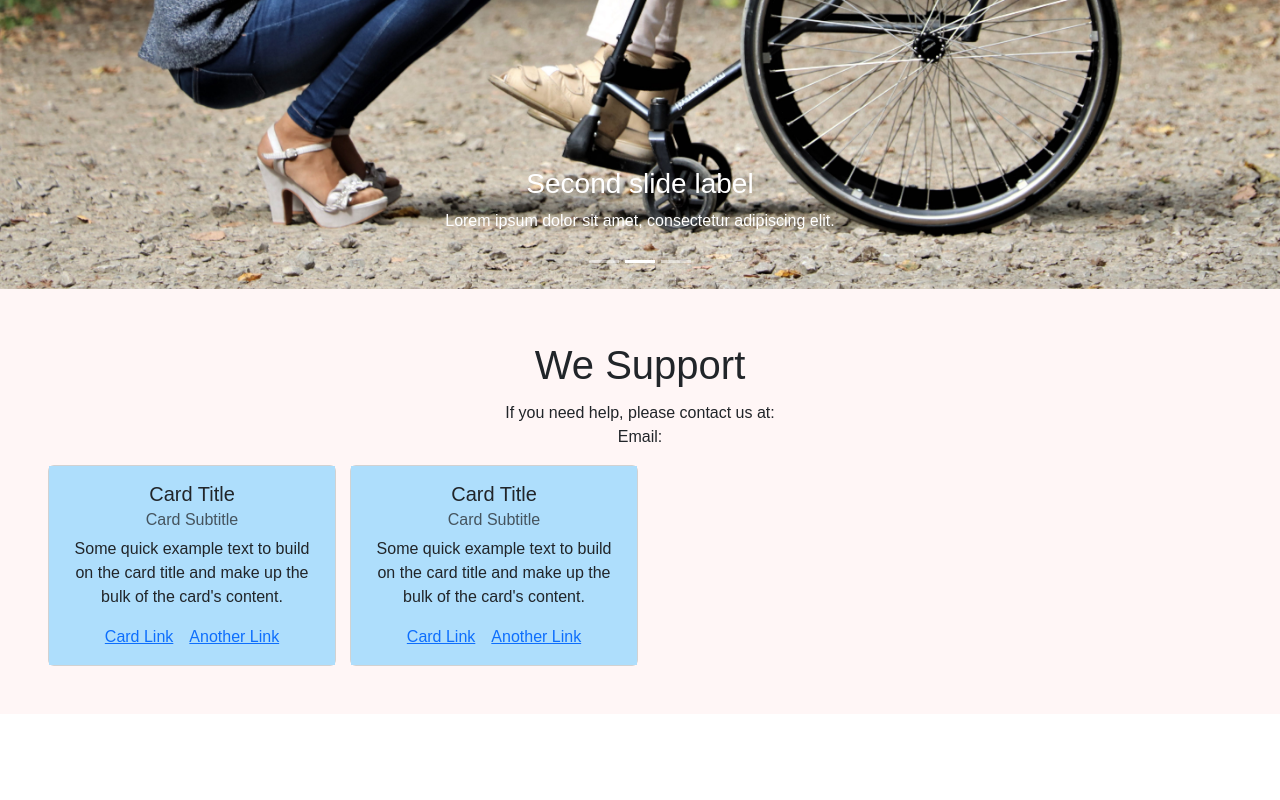
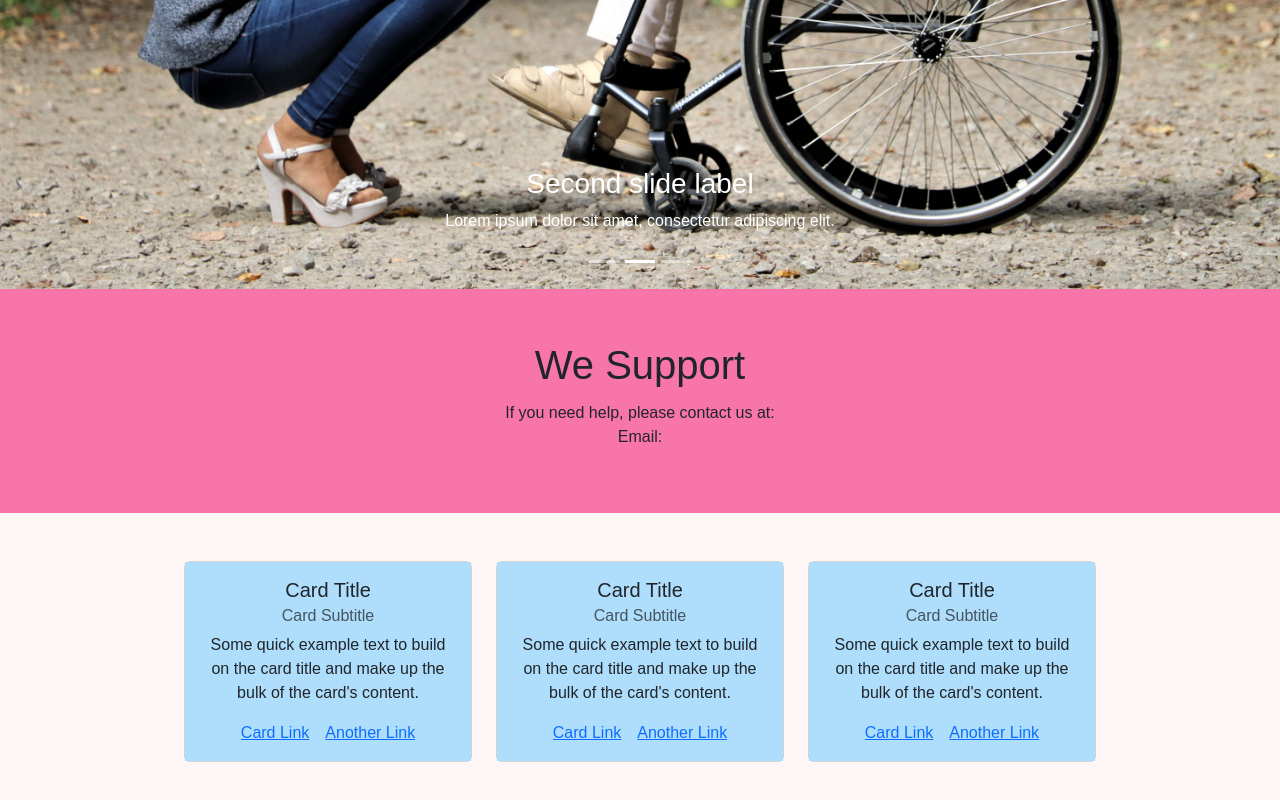
Before and after one commit to quynhtran158/hehe, a React (Create React App) app: page / in a window 1280 px wide. Shown: the part 813-1613 px from the top of the page. Before the commit the page ends 1527 px from the top, so only its background shows below. Built offline with nearby package versions, Linux system fonts and the light colour scheme.

Commit message:
update support text bg color

```diff
--- a/src/Components/Home/Home.css
+++ b/src/Components/Home/Home.css
@@ -16,11 +16,25 @@
 }
 
 .support-container {
-  padding: 0 10%;
-  padding: 20 10;
+  display: flex;
+  flex-direction: column;
+  align-items: center;
+  text-align: center;
+  background-color: #f875aa;
+}
+.card-body {
+  background-color: #aedefc;
+}
+.card-container {
+  display: flex;
+  flex-direction: column;
+  align-items: center;
+  text-align: center;
   background-color: #fff6f6;
 }
 
-.card-body {
-  background-color: #aedefc;
-}
+/* .support-text {
+
+  max-width: 100%;
+  margin: 0 auto;
+} */
--- a/src/Components/Home/Home.js
+++ b/src/Components/Home/Home.js
@@ -4,14 +4,16 @@ import "bootstrap/dist/css/bootstrap.min.css";
 import "../Home/Home.css";
 import HomeCarousel from "./HomeCarousel";
 import Introduction from "./Introduction";
-import Support from "./Support";
+import SupportText from "./SupportText";
+import SupportCard from "./SupportCard";
 
 function Home() {
   return (
     <section className="Home" id="Home">
       <Introduction />
       <HomeCarousel />
-      <Support />
+      <SupportText />
+      <SupportCard />
     </section>
   );
 }
--- a/src/Components/Home/Support.jsx
+++ b/src/Components/Home/SupportCard.jsx
@@ -4,16 +4,10 @@ import { Card, Col, Row } from "react-bootstrap";
 class Support extends Component {
   render() {
     return (
-      <div className="support-container px-5 py-5">
-        <h1 className="py-1">We Support</h1>
-        <p>
-          If you need help, please contact us at:
-          <br />
-          Email:
-        </p>
+      <div className="card-container py-5">
         <Row>
           {/* First Card */}
-          <Col sm={6} md={4} lg={3}>
+          <Col sm={4} md={3} lg={4}>
             <Card style={{ width: "18rem" }}>
               <Card.Body>
                 <Card.Title>Card Title</Card.Title>
@@ -31,7 +25,24 @@ class Support extends Component {
           </Col>
 
           {/* Second Card */}
-          <Col sm={6} md={4} lg={3}>
+          <Col sm={4} md={3} lg={4}>
+            <Card style={{ width: "18rem" }}>
+              <Card.Body>
+                <Card.Title>Card Title</Card.Title>
+                <Card.Subtitle className="mb-2 text-muted">
+                  Card Subtitle
+                </Card.Subtitle>
+                <Card.Text>
+                  Some quick example text to build on the card title and make up
+                  the bulk of the card's content.
+                </Card.Text>
+                <Card.Link href="#">Card Link</Card.Link>
+                <Card.Link href="#">Another Link</Card.Link>
+              </Card.Body>
+            </Card>
+          </Col>
+          {/* third card */}
+          <Col sm={4} md={3} lg={4}>
             <Card style={{ width: "18rem" }}>
               <Card.Body>
                 <Card.Title>Card Title</Card.Title>
--- /dev/null
+++ b/src/Components/Home/SupportText.jsx
@@ -0,0 +1,21 @@
+import React, { Component } from "react";
+import { Card, Col, Row } from "react-bootstrap";
+
+class Support extends Component {
+  render() {
+    return (
+      <div className="support-container px-5 py-5">
+        <div className="support-text">
+          <h1 className="py-1">We Support</h1>
+          <p>
+            If you need help, please contact us at:
+            <br />
+            Email:
+          </p>
+        </div>
+      </div>
+    );
+  }
+}
+
+export default Support;
```
